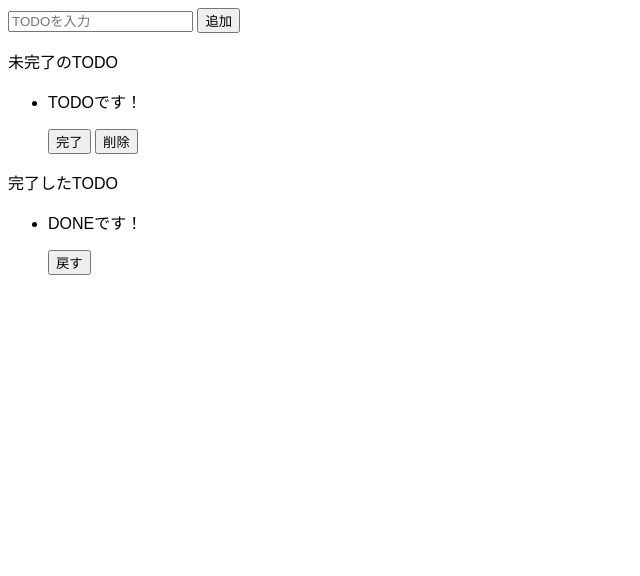
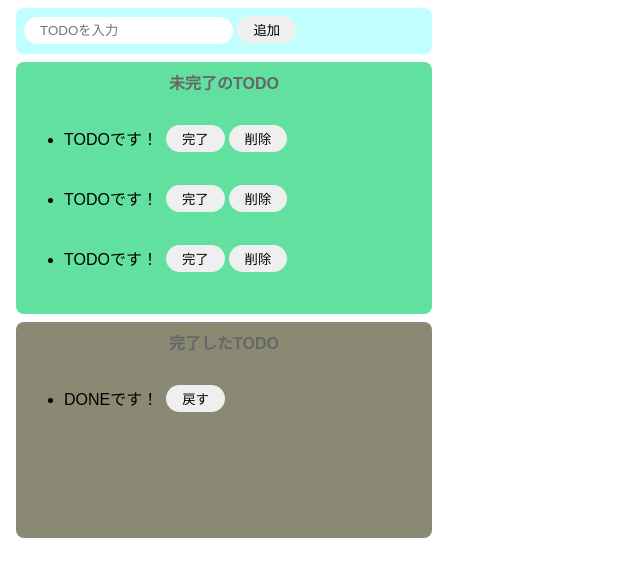
Before and after one commit to Hayato-7812/ToDo_JS_only, a website built with Parcel: page index.html in a window 1280 px wide. Shown: the whole page, without its empty margins (0-640 px from the left). Built offline with nearby package versions, Linux system fonts and the light colour scheme.

Commit message:
cssでスタイリング

```diff
--- a/index.html
+++ b/index.html
@@ -6,15 +6,29 @@
   </head>
 
   <body>
-    <div>
+    <div class="input-area">
       <input placeholder="TODOを入力" />
       <button>追加</button>
     </div>
-    <div>
-      <p>未完了のTODO</p>
+    <div class="incomplete-area">
+      <p class="title">未完了のTODO</p>
       <ul>
         <li>
-          <div>
+          <div class="list-row">
+            <p>TODOです！</p>
+            <button>完了</button>
+            <button>削除</button>
+          </div>
+        </li>
+        <li>
+          <div class="list-row">
+            <p>TODOです！</p>
+            <button>完了</button>
+            <button>削除</button>
+          </div>
+        </li>
+        <li>
+          <div class="list-row">
             <p>TODOです！</p>
             <button>完了</button>
             <button>削除</button>
@@ -22,11 +36,11 @@
         </li>
       </ul>
     </div>
-    <div>
-      <p>完了したTODO</p>
+    <div class="complete-area">
+      <p class="title">完了したTODO</p>
       <ul>
         <li>
-          <div>
+          <div class="list-row">
             <p>DONEです！</p>
             <button>戻す</button>
           </div>
--- a/src/styles.css
+++ b/src/styles.css
@@ -1,3 +1,66 @@
 body {
   font-family: sans-serif;
 }
+input {
+  border-radius: 16px;
+  border: none;
+  padding: 6px 16px;
+  outline: none;
+}
+
+button {
+  border-radius: 16px;
+  border: none;
+  padding: 4px 16px;
+  margin-right: 4px;
+}
+
+button:hover {
+  background-color: #ff7fff;
+  color: #fff;
+  cursor: pointer;
+}
+
+.input-area {
+  background-color: #c1ffff;
+  width: 400px;
+  height: 30px;
+  padding: 8px;
+  margin: 8px;
+  border-radius: 8px;
+}
+
+.incomplete-area {
+  background-color: #61e09f;
+  width: 400px;
+  min-height: 200px;
+  padding: 8px;
+  margin: 8px;
+  border-radius: 8px;
+}
+
+.complete-area {
+  background-color: #8a8a74;
+  width: 400px;
+  min-height: 200px;
+  padding: 8px;
+  margin: 8px;
+  border-radius: 8px;
+}
+
+.title {
+  text-align: center;
+  margin-top: 0;
+  font-weight: bold;
+  color: #666;
+}
+
+.list-row {
+  display: flex;
+  align-items: center;
+  padding-bottom: 4px;
+}
+
+.list-row > p {
+  margin-right: 8px;
+}
```
